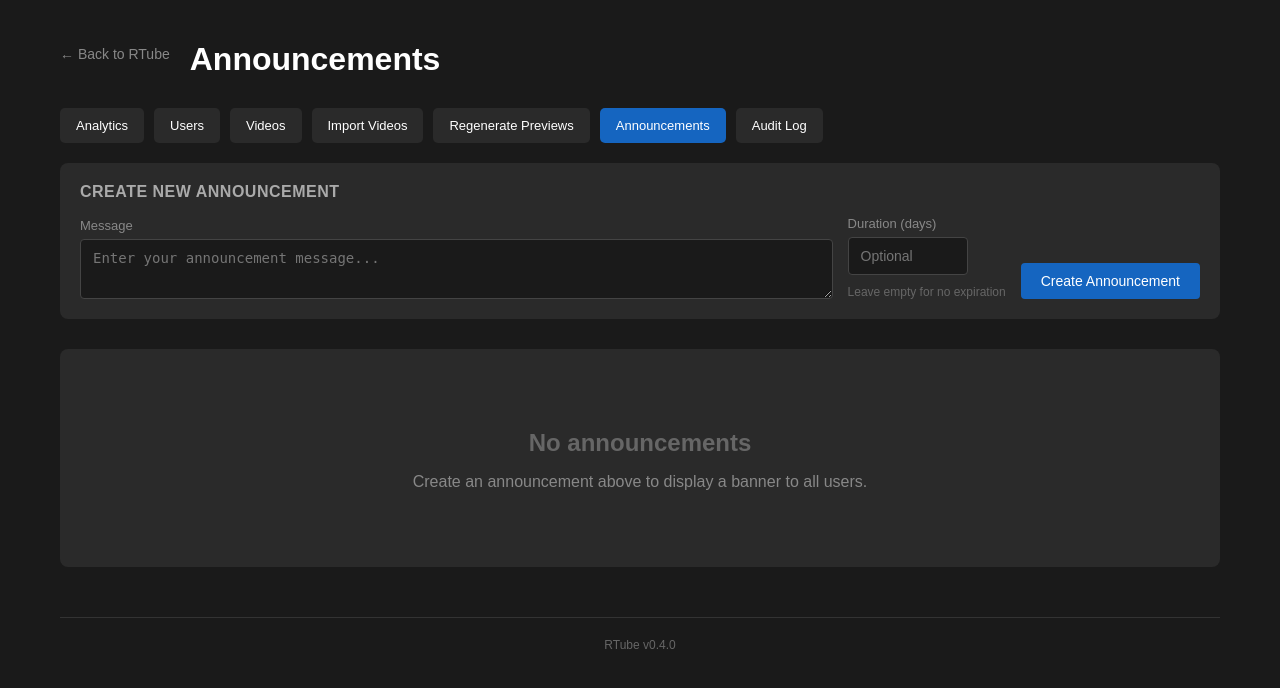
After one commit to RichardDally/RTube, a Flask app: page /admin/announcements in a window 1280 px wide. The commit adds this page. Shown: the top 688 px of the page. Run offline with Flask 3, Linux system fonts and the light colour scheme; a user stored in the database is signed in; data comes from the database, SQL or seed files in the repository; data that the repository does not hold is empty; some libraries are stand-ins or nearby versions.

Commit message:
Implement announcements V1

```diff
--- a/rtube/app.py
+++ b/rtube/app.py
@@ -271,13 +271,25 @@ def create_app(test_config=None):
             current_user.last_seen = datetime.utcnow()
             db.session.commit()
 
-    # Inject version and auth status into all templates
+    # Inject version, auth status, and active announcement into all templates
     @app.context_processor
     def inject_globals():
         import rtube
+        from rtube.models import Announcement
+
+        # Get active, non-expired announcement (most recent)
+        active_announcement = Announcement.query.filter(
+            Announcement.is_active == True
+        ).order_by(Announcement.created_at.desc()).first()
+
+        # Filter out expired announcements
+        if active_announcement and active_announcement.is_expired():
+            active_announcement = None
+
         return {
             "rtube_version": rtube.__version__,
             "oidc_enabled": app.config.get("OIDC_ENABLED", False),
+            "active_announcement": active_announcement,
         }
 
     # Custom Jinja2 filter to convert URLs to clickable links
--- a/rtube/routes/admin.py
+++ b/rtube/routes/admin.py
@@ -6,7 +6,7 @@ from flask import Blueprint, render_template, abort, request, redirect, url_for,
 from flask_login import login_required, current_user
 from sqlalchemy import func
 
-from rtube.models import db, Video, VideoVisibility, Comment, Playlist, Favorite, EncodingJob, WatchHistory, AuditLog
+from rtube.models import db, Video, VideoVisibility, Comment, Playlist, Favorite, EncodingJob, WatchHistory, AuditLog, Announcement
 from rtube.models_auth import User, UserRole
 
 
@@ -836,3 +836,113 @@ def audit_log():
         current_action=action_filter,
         current_username=username_filter,
     )
+
+
+@admin_bp.route('/announcements')
+@login_required
+@admin_required
+def announcements():
+    """Manage site-wide announcements."""
+    all_announcements = Announcement.query.order_by(Announcement.created_at.desc()).all()
+    return render_template('admin/announcements.html', announcements=all_announcements)
+
+
+@admin_bp.route('/announcements/create', methods=['POST'])
+@login_required
+@admin_required
+def create_announcement():
+    """Create a new announcement."""
+    message = request.form.get('message', '').strip()
+    duration_days = request.form.get('duration_days', '').strip()
+
+    if not message:
+        flash('Announcement message is required.', 'error')
+        return redirect(url_for('admin.announcements'))
+
+    # Calculate expiration date
+    expires_at = None
+    if duration_days:
+        try:
+            days = int(duration_days)
+            if days > 0:
+                expires_at = datetime.utcnow() + timedelta(days=days)
+        except ValueError:
+            flash('Invalid duration. Please enter a valid number of days.', 'error')
+            return redirect(url_for('admin.announcements'))
+
+    announcement = Announcement(
+        message=message,
+        is_active=True,
+        expires_at=expires_at,
+        created_by=current_user.username
+    )
+    db.session.add(announcement)
+    db.session.commit()
+
+    logger.info(f"Admin '{current_user.username}' created announcement ID {announcement.id}")
+
+    # Audit log
+    AuditLog.log(
+        username=current_user.username,
+        action='announcement_create',
+        target_type='announcement',
+        target_id=announcement.id,
+        details=f"Created announcement: {message[:100]}{'...' if len(message) > 100 else ''}",
+        ip_address=get_client_ip()
+    )
+
+    flash('Announcement created successfully.', 'success')
+    return redirect(url_for('admin.announcements'))
+
+
+@admin_bp.route('/announcements/<int:announcement_id>/toggle', methods=['POST'])
+@login_required
+@admin_required
+def toggle_announcement(announcement_id):
+    """Toggle announcement active status."""
+    announcement = Announcement.query.get_or_404(announcement_id)
+    announcement.is_active = not announcement.is_active
+    db.session.commit()
+
+    status = 'activated' if announcement.is_active else 'deactivated'
+    logger.info(f"Admin '{current_user.username}' {status} announcement ID {announcement_id}")
+
+    # Audit log
+    AuditLog.log(
+        username=current_user.username,
+        action='announcement_toggle',
+        target_type='announcement',
+        target_id=announcement_id,
+        details=f"Announcement {status}",
+        ip_address=get_client_ip()
+    )
+
+    flash(f'Announcement {status}.', 'success')
+    return redirect(url_for('admin.announcements'))
+
+
+@admin_bp.route('/announcements/<int:announcement_id>/delete', methods=['POST'])
+@login_required
+@admin_required
+def delete_announcement(announcement_id):
+    """Delete an announcement."""
+    announcement = Announcement.query.get_or_404(announcement_id)
+    message_preview = announcement.message[:100]
+
+    db.session.delete(announcement)
+    db.session.commit()
+
+    logger.info(f"Admin '{current_user.username}' deleted announcement ID {announcement_id}")
+
+    # Audit log
+    AuditLog.log(
+        username=current_user.username,
+        action='announcement_delete',
+        target_type='announcement',
+        target_id=announcement_id,
+        details=f"Deleted announcement: {message_preview}{'...' if len(message_preview) == 100 else ''}",
+        ip_address=get_client_ip()
+    )
+
+    flash('Announcement deleted.', 'success')
+    return redirect(url_for('admin.announcements'))
--- a/rtube/templates/admin/analytics.html
+++ b/rtube/templates/admin/analytics.html
@@ -339,6 +339,7 @@
             <a href="{{ url_for('admin.videos') }}">Videos</a>
             <a href="{{ url_for('admin.import_videos') }}">Import Videos</a>
             <a href="{{ url_for('admin.regenerate_previews') }}">Regenerate Previews</a>
+            <a href="{{ url_for('admin.announcements') }}">Announcements</a>
             <a href="{{ url_for('admin.audit_log') }}">Audit Log</a>
         </nav>
 
--- /dev/null
+++ b/rtube/templates/admin/announcements.html
@@ -0,0 +1,399 @@
+<!DOCTYPE html>
+<html>
+    <head>
+        <meta charset="utf-8">
+        <title>RTube - Admin - Announcements</title>
+        <style>
+            * {
+                box-sizing: border-box;
+            }
+            body {
+                font-family: Arial, sans-serif;
+                max-width: 1200px;
+                margin: 0 auto;
+                padding: 20px;
+                background-color: #1a1a1a;
+                color: #fff;
+            }
+            h1 {
+                margin-bottom: 10px;
+            }
+            .header {
+                display: flex;
+                justify-content: space-between;
+                align-items: center;
+                margin-bottom: 20px;
+            }
+            .header-left {
+                display: flex;
+                align-items: center;
+                gap: 20px;
+            }
+            .back-link {
+                color: #888;
+                text-decoration: none;
+                font-size: 14px;
+            }
+            .back-link:hover {
+                color: #fff;
+            }
+            .admin-nav {
+                display: flex;
+                gap: 10px;
+                margin-bottom: 20px;
+                flex-wrap: wrap;
+            }
+            .admin-nav a {
+                padding: 10px 16px;
+                background-color: #2a2a2a;
+                color: #fff;
+                text-decoration: none;
+                border-radius: 5px;
+                font-size: 13px;
+                transition: background-color 0.2s;
+            }
+            .admin-nav a:hover {
+                background-color: #3a3a3a;
+            }
+            .admin-nav a.active {
+                background-color: #1565C0;
+            }
+
+            /* Flash messages */
+            .flash-messages {
+                margin-bottom: 20px;
+            }
+            .flash-message {
+                padding: 12px;
+                border-radius: 4px;
+                margin-bottom: 10px;
+                font-size: 14px;
+            }
+            .flash-error {
+                background-color: #5c1a1a;
+                color: #ff6b6b;
+                border: 1px solid #8B0000;
+            }
+            .flash-success {
+                background-color: #1a3d1a;
+                color: #81C784;
+                border: 1px solid #2E7D32;
+            }
+
+            /* Create form */
+            .create-section {
+                background-color: #2a2a2a;
+                border-radius: 8px;
+                padding: 20px;
+                margin-bottom: 30px;
+            }
+            .create-section h2 {
+                margin: 0 0 15px 0;
+                font-size: 16px;
+                color: #aaa;
+                text-transform: uppercase;
+                letter-spacing: 0.5px;
+            }
+            .form-row {
+                display: flex;
+                gap: 15px;
+                align-items: flex-end;
+                flex-wrap: wrap;
+            }
+            .form-group {
+                display: flex;
+                flex-direction: column;
+                gap: 6px;
+            }
+            .form-group.grow {
+                flex: 1;
+                min-width: 300px;
+            }
+            .form-group label {
+                color: #888;
+                font-size: 13px;
+            }
+            .form-group input,
+            .form-group textarea {
+                padding: 10px 12px;
+                background-color: #1a1a1a;
+                color: #fff;
+                border: 1px solid #444;
+                border-radius: 4px;
+                font-size: 14px;
+            }
+            .form-group input:focus,
+            .form-group textarea:focus {
+                outline: none;
+                border-color: #1565C0;
+            }
+            .form-group textarea {
+                resize: vertical;
+                min-height: 60px;
+            }
+            .form-group input[type="number"] {
+                width: 120px;
+            }
+            .btn-create {
+                padding: 10px 20px;
+                background-color: #1565C0;
+                color: white;
+                border: none;
+                border-radius: 4px;
+                font-size: 14px;
+                cursor: pointer;
+                transition: background-color 0.2s;
+            }
+            .btn-create:hover {
+                background-color: #1976D2;
+            }
+            .form-hint {
+                color: #666;
+                font-size: 12px;
+                margin-top: 4px;
+            }
+
+            /* Announcements list */
+            .announcements-list {
+                display: flex;
+                flex-direction: column;
+                gap: 15px;
+            }
+            .announcement-card {
+                background-color: #2a2a2a;
+                border-radius: 8px;
+                padding: 20px;
+                border-left: 4px solid #1565C0;
+            }
+            .announcement-card.inactive {
+                border-left-color: #666;
+                opacity: 0.7;
+            }
+            .announcement-card.expired {
+                border-left-color: #c62828;
+            }
+            .announcement-header {
+                display: flex;
+                justify-content: space-between;
+                align-items: flex-start;
+                margin-bottom: 10px;
+                gap: 15px;
+            }
+            .announcement-meta {
+                display: flex;
+                flex-direction: column;
+                gap: 4px;
+            }
+            .announcement-status {
+                display: flex;
+                gap: 8px;
+                align-items: center;
+            }
+            .status-badge {
+                display: inline-block;
+                padding: 3px 8px;
+                border-radius: 3px;
+                font-size: 11px;
+                font-weight: 600;
+                text-transform: uppercase;
+            }
+            .status-active {
+                background-color: #2E7D32;
+                color: #fff;
+            }
+            .status-inactive {
+                background-color: #666;
+                color: #fff;
+            }
+            .status-expired {
+                background-color: #c62828;
+                color: #fff;
+            }
+            .announcement-info {
+                color: #888;
+                font-size: 12px;
+            }
+            .announcement-actions {
+                display: flex;
+                gap: 10px;
+            }
+            .btn-toggle, .btn-delete {
+                padding: 6px 12px;
+                border: none;
+                border-radius: 4px;
+                font-size: 12px;
+                cursor: pointer;
+                transition: background-color 0.2s;
+            }
+            .btn-toggle {
+                background-color: #F57C00;
+                color: white;
+            }
+            .btn-toggle:hover {
+                background-color: #FF9800;
+            }
+            .btn-toggle.activate {
+                background-color: #2E7D32;
+            }
+            .btn-toggle.activate:hover {
+                background-color: #388E3C;
+            }
+            .btn-delete {
+                background-color: #c62828;
+                color: white;
+            }
+            .btn-delete:hover {
+                background-color: #d32f2f;
+            }
+            .announcement-message {
+                color: #fff;
+                font-size: 15px;
+                line-height: 1.5;
+                word-break: break-word;
+            }
+            .announcement-footer {
+                margin-top: 12px;
+                padding-top: 12px;
+                border-top: 1px solid #333;
+                display: flex;
+                justify-content: space-between;
+                flex-wrap: wrap;
+                gap: 10px;
+            }
+            .announcement-footer span {
+                color: #888;
+                font-size: 12px;
+            }
+
+            /* Empty state */
+            .empty-state {
+                text-align: center;
+                padding: 60px 20px;
+                color: #888;
+                background-color: #2a2a2a;
+                border-radius: 8px;
+            }
+            .empty-state h2 {
+                color: #666;
+                margin-bottom: 10px;
+            }
+
+            footer {
+                margin-top: 50px;
+                padding-top: 20px;
+                border-top: 1px solid #333;
+                text-align: center;
+                color: #666;
+                font-size: 12px;
+            }
+        </style>
+    </head>
+    <body>
+        <div class="header">
+            <div class="header-left">
+                <a href="/" class="back-link">&larr; Back to RTube</a>
+                <h1>Announcements</h1>
+            </div>
+        </div>
+
+        <nav class="admin-nav">
+            <a href="{{ url_for('admin.analytics') }}">Analytics</a>
+            <a href="{{ url_for('admin.users') }}">Users</a>
+            <a href="{{ url_for('admin.videos') }}">Videos</a>
+            <a href="{{ url_for('admin.import_videos') }}">Import Videos</a>
+            <a href="{{ url_for('admin.regenerate_previews') }}">Regenerate Previews</a>
+            <a href="{{ url_for('admin.announcements') }}" class="active">Announcements</a>
+            <a href="{{ url_for('admin.audit_log') }}">Audit Log</a>
+        </nav>
+
+        {% with messages = get_flashed_messages(with_categories=true) %}
+        {% if messages %}
+        <div class="flash-messages">
+            {% for category, message in messages %}
+            <div class="flash-message flash-{{ category }}">{{ message }}</div>
+            {% endfor %}
+        </div>
+        {% endif %}
+        {% endwith %}
+
+        <!-- Create new announcement -->
+        <div class="create-section">
+            <h2>Create New Announcement</h2>
+            <form method="post" action="{{ url_for('admin.create_announcement') }}">
+                <div class="form-row">
+                    <div class="form-group grow">
+                        <label for="message">Message</label>
+                        <textarea name="message" id="message" placeholder="Enter your announcement message..." required></textarea>
+                    </div>
+                    <div class="form-group">
+                        <label for="duration_days">Duration (days)</label>
+                        <input type="number" name="duration_days" id="duration_days" min="1" placeholder="Optional">
+                        <span class="form-hint">Leave empty for no expiration</span>
+                    </div>
+                    <button type="submit" class="btn-create">Create Announcement</button>
+                </div>
+            </form>
+        </div>
+
+        <!-- Announcements list -->
+        {% if announcements %}
+        <div class="announcements-list">
+            {% for announcement in announcements %}
+            <div class="announcement-card {{ 'inactive' if not announcement.is_active else '' }} {{ 'expired' if announcement.is_expired() else '' }}">
+                <div class="announcement-header">
+                    <div class="announcement-meta">
+                        <div class="announcement-status">
+                            {% if announcement.is_expired() %}
+                            <span class="status-badge status-expired">Expired</span>
+                            {% elif announcement.is_active %}
+                            <span class="status-badge status-active">Active</span>
+                            {% else %}
+                            <span class="status-badge status-inactive">Inactive</span>
+                            {% endif %}
+                            {% if announcement.expires_at and not announcement.is_expired() %}
+                            <span class="announcement-info">
+                                {% set days = announcement.days_remaining() %}
+                                {% if days == 0 %}
+                                Expires today
+                                {% elif days == 1 %}
+                                Expires in 1 day
+                                {% else %}
+                                Expires in {{ days }} days
+                                {% endif %}
+                            </span>
+                            {% elif not announcement.expires_at %}
+                            <span class="announcement-info">No expiration</span>
+                            {% endif %}
+                        </div>
+                    </div>
+                    <div class="announcement-actions">
+                        <form method="post" action="{{ url_for('admin.toggle_announcement', announcement_id=announcement.id) }}" style="display: inline;">
+                            <button type="submit" class="btn-toggle {{ 'activate' if not announcement.is_active else '' }}">
+                                {{ 'Activate' if not announcement.is_active else 'Deactivate' }}
+                            </button>
+                        </form>
+                        <form method="post" action="{{ url_for('admin.delete_announcement', announcement_id=announcement.id) }}" style="display: inline;" onsubmit="return confirm('Are you sure you want to delete this announcement?');">
+                            <button type="submit" class="btn-delete">Delete</button>
+                        </form>
+                    </div>
+                </div>
+                <div class="announcement-message">{{ announcement.message }}</div>
+                <div class="announcement-footer">
+                    <span>Created by {{ announcement.created_by }} on {{ announcement.created_at.strftime('%Y-%m-%d %H:%M') }}</span>
+                    {% if announcement.expires_at %}
+                    <span>Expires: {{ announcement.expires_at.strftime('%Y-%m-%d %H:%M') }}</span>
+                    {% endif %}
+                </div>
+            </div>
+            {% endfor %}
+        </div>
+        {% else %}
+        <div class="empty-state">
+            <h2>No announcements</h2>
+            <p>Create an announcement above to display a banner to all users.</p>
+        </div>
+        {% endif %}
+
+        <footer>RTube v{{ rtube_version }}</footer>
+    </body>
+</html>
--- a/rtube/templates/admin/audit_log.html
+++ b/rtube/templates/admin/audit_log.html
@@ -288,6 +288,7 @@
             <a href="{{ url_for('admin.videos') }}">Videos</a>
             <a href="{{ url_for('admin.import_videos') }}">Import Videos</a>
             <a href="{{ url_for('admin.regenerate_previews') }}">Regenerate Previews</a>
+            <a href="{{ url_for('admin.announcements') }}">Announcements</a>
             <a href="{{ url_for('admin.audit_log') }}" class="active">Audit Log</a>
         </nav>
 
--- a/rtube/templates/admin/import_videos.html
+++ b/rtube/templates/admin/import_videos.html
@@ -219,6 +219,7 @@
             <a href="{{ url_for('admin.videos') }}">Videos</a>
             <a href="{{ url_for('admin.import_videos') }}" class="active">Import Videos</a>
             <a href="{{ url_for('admin.regenerate_previews') }}">Regenerate Previews</a>
+            <a href="{{ url_for('admin.announcements') }}">Announcements</a>
             <a href="{{ url_for('admin.audit_log') }}">Audit Log</a>
         </nav>
 
--- a/rtube/templates/admin/regenerate_previews.html
+++ b/rtube/templates/admin/regenerate_previews.html
@@ -225,6 +225,7 @@
             <a href="{{ url_for('admin.videos') }}">Videos</a>
             <a href="{{ url_for('admin.import_videos') }}">Import Videos</a>
             <a href="{{ url_for('admin.regenerate_previews') }}" class="active">Regenerate Previews</a>
+            <a href="{{ url_for('admin.announcements') }}">Announcements</a>
             <a href="{{ url_for('admin.audit_log') }}">Audit Log</a>
         </nav>
 
--- a/rtube/templates/admin/users.html
+++ b/rtube/templates/admin/users.html
@@ -236,6 +236,7 @@
             <a href="{{ url_for('admin.videos') }}">Videos</a>
             <a href="{{ url_for('admin.import_videos') }}">Import Videos</a>
             <a href="{{ url_for('admin.regenerate_previews') }}">Regenerate Previews</a>
+            <a href="{{ url_for('admin.announcements') }}">Announcements</a>
             <a href="{{ url_for('admin.audit_log') }}">Audit Log</a>
         </nav>
 
--- a/rtube/templates/admin/videos.html
+++ b/rtube/templates/admin/videos.html
@@ -318,6 +318,7 @@
             <a href="{{ url_for('admin.videos') }}" class="active">Videos</a>
             <a href="{{ url_for('admin.import_videos') }}">Import Videos</a>
             <a href="{{ url_for('admin.regenerate_previews') }}">Regenerate Previews</a>
+            <a href="{{ url_for('admin.announcements') }}">Announcements</a>
             <a href="{{ url_for('admin.audit_log') }}">Audit Log</a>
         </nav>
 
```
Also changed, not shown: migrations/versions/add_announcements_table.py (added, +32 -0 lines), rtube/models.py (+29 -0 lines), rtube/templates/videos.html (+62 -0 lines).
